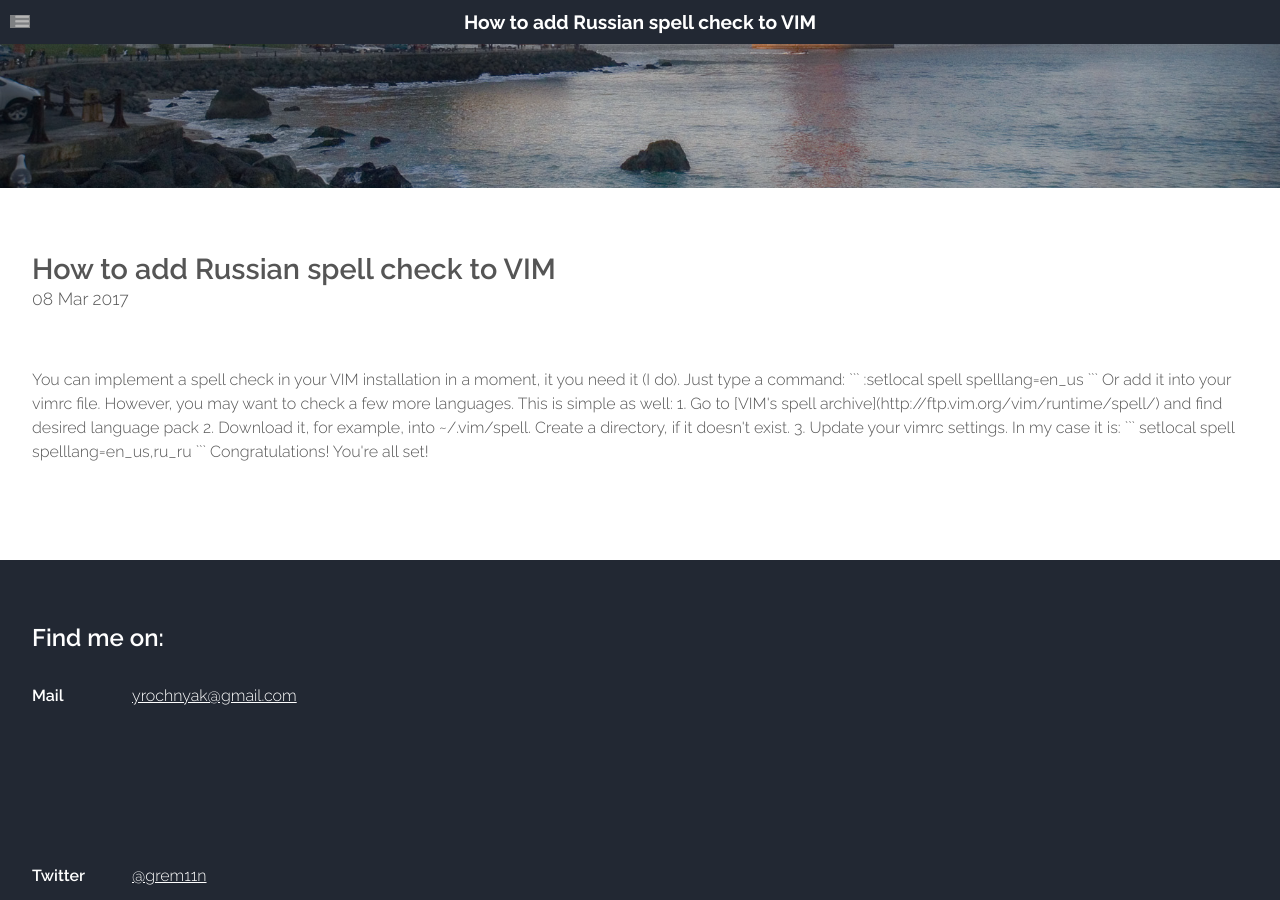
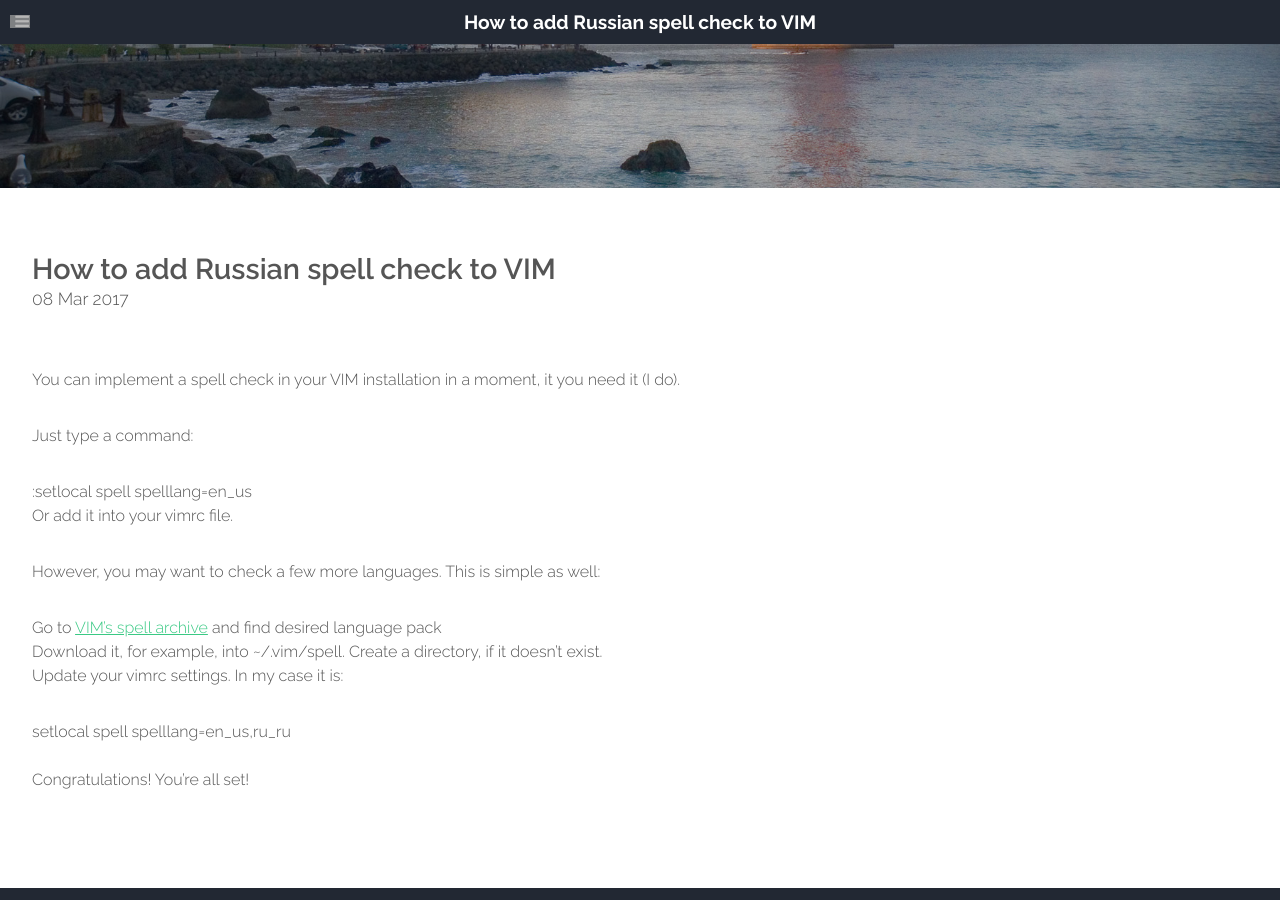
Before and after one commit to grem11n/grem11n.github.io, a Jekyll site: the page built from blog/_posts/2017-03-08-russian-spell-check-vim.md, in a window 1280 px wide and 900 px high. Built offline with Jekyll 4.4.1, drawn with Linux system fonts in a browser that asks for light colours; Markdown is read by kramdown in place of the engine named in the settings.

````diff
--- a/_config.yml
+++ b/_config.yml
@@ -2,3 +2,7 @@ name: Yet another blog
 author: Yurii Rochniak
 description: This is my blog
 paginate: 10
+markdown: redcarpet
+redcarpet:
+    extension:
+        - fenced_code_blocks
--- a/blog/_posts/2017-03-08-russian-spell-check-vim.md
+++ b/blog/_posts/2017-03-08-russian-spell-check-vim.md
@@ -5,11 +5,11 @@ date: 2017-03-08 21:07:30 +0200
 layout: post
 ---
 
-<p>You can implement a spell check in your VIM installation in a moment, it you need it (I do).
+You can implement a spell check in your VIM installation in a moment, it you need it (I do).
 
 Just type a command:
 
-```
+```bash
 :setlocal spell spelllang=en_us
 ```
 
@@ -20,8 +20,10 @@ However, you may want to check a few more languages. This is simple as well:
 1.  Go to [VIM's spell archive](http://ftp.vim.org/vim/runtime/spell/) and find desired language pack
 2.  Download it, for example, into ~/.vim/spell. Create a directory, if it doesn't exist.
 3.  Update your vimrc settings. In my case it is:
+
 ```
 setlocal spell spelllang=en_us,ru_ru
+
 ```
 
-Congratulations! You're all set!</p>
+Congratulations! You're all set!
````
